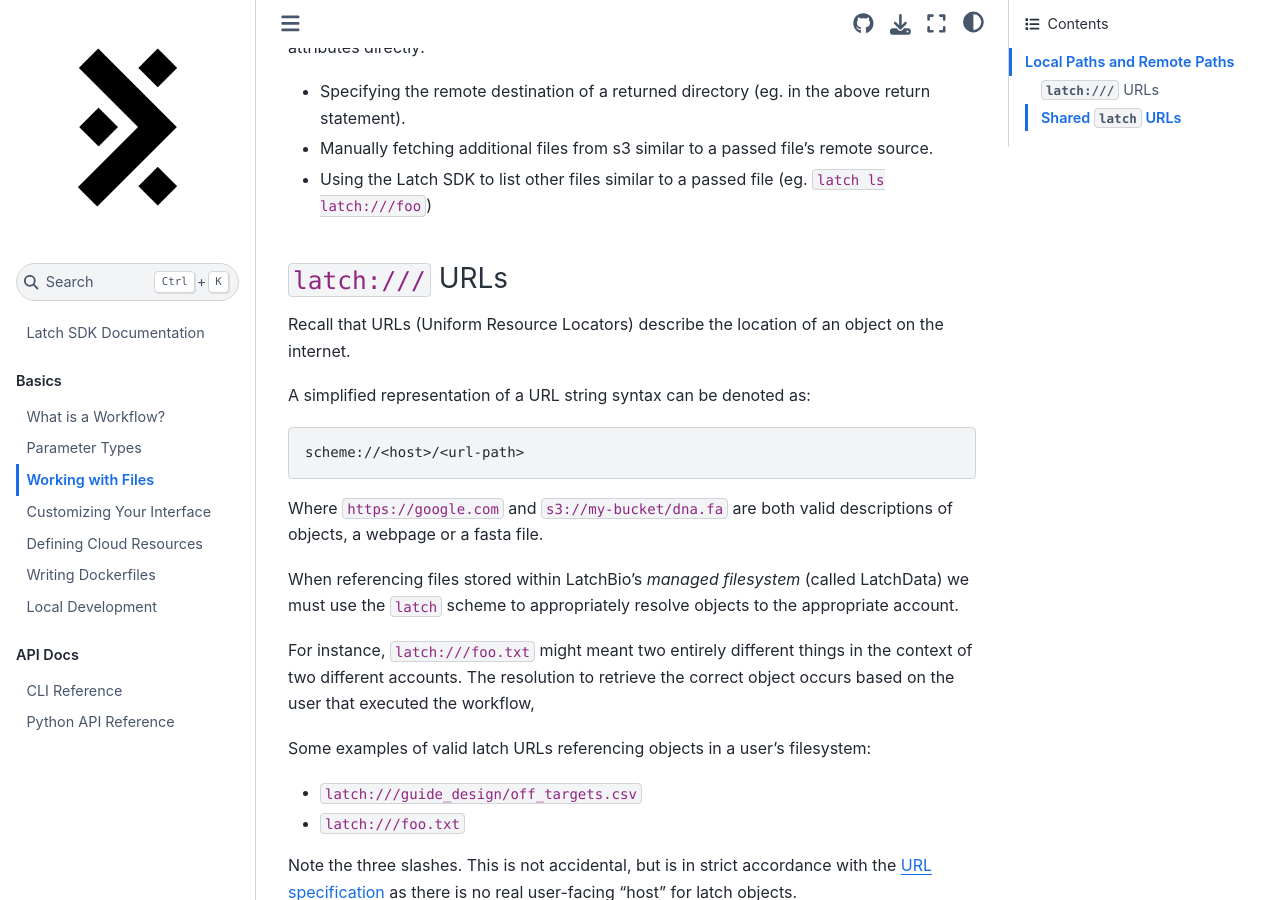
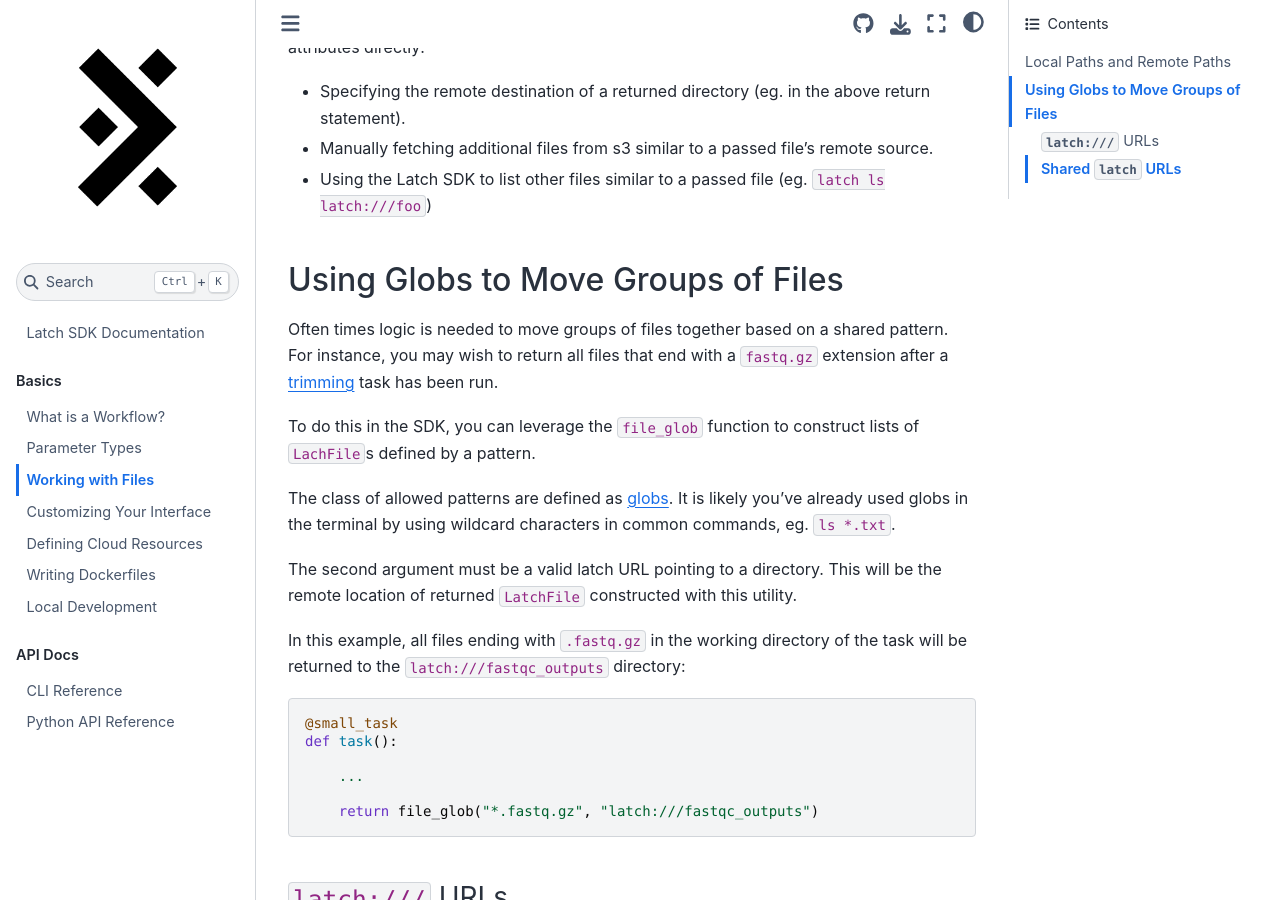
Before and after one commit to latchbio/latch, a Sphinx documentation site: the page built from docs/source/basics/working_with_files.md, in a window 1280 px wide and 900 px high, scrolled down 1611 px. Built offline with Sphinx 7.4.7 and the Sphinx Book theme 1.1.4, drawn with Linux system fonts in a browser that asks for light colours.

Commit message:
file_glob docs

````diff
--- a/docs/source/basics/working_with_files.md
+++ b/docs/source/basics/working_with_files.md
@@ -85,6 +85,37 @@
 * Manually fetching additional files from s3 similar to a passed file's remote source.
 * Using the Latch SDK to list other files similar to a passed file (eg. `latch ls latch:///foo`)
 
+## Using Globs to Move Groups of Files
+
+Often times logic is needed to move groups of files together based on a shared
+pattern. For instance, you may wish to return all files that end with a
+`fastq.gz` extension after a
+[trimming](https://bmcbioinformatics.biomedcentral.com/articles/10.1186/s12859-016-1069-7#:~:text=Trimming%20of%20adapter%20sequences%20from,previously%20published%20adapter%20trimming%20tools.)
+task has been run.
+
+To do this in the SDK, you can leverage the `file_glob` function to construct
+lists of `LachFile`s defined by a pattern.
+
+The class of allowed patterns are defined as
+[globs](https://en.wikipedia.org/wiki/Glob_(programming)). It is likely you've
+already used globs in the terminal by using wildcard characters in common
+commands, eg. `ls *.txt`.
+
+The second argument must be a valid latch URL pointing to a directory. This will
+be the remote location of returned `LatchFile` constructed with this utility.
+
+In this example, all files ending with `.fastq.gz` in the working directory of
+the task will be returned to the `latch:///fastqc_outputs` directory:
+
+```
+@small_task
+def task():
+
+    ...
+
+    return file_glob("*.fastq.gz", "latch:///fastqc_outputs")
+```
+
 ### `latch:///` URLs
 
 Recall that URLs (Uniform Resource Locators) describe the location of an object
````
